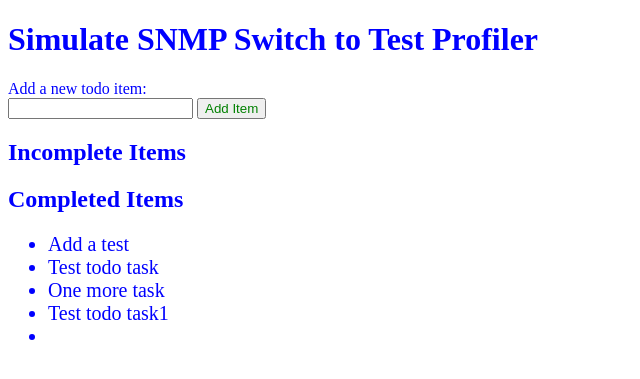
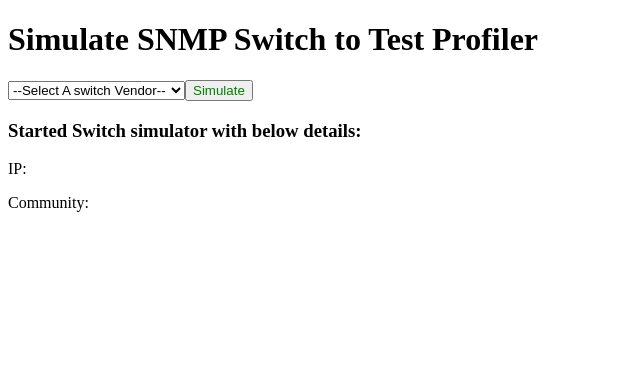
Before and after one commit to prateek88/snmp_simulator_ui, a Flask app: page / in a window 1280 px wide. Shown: the top 379 px of the page, without its empty margins (0-640 px from the left). Run offline with Flask 2, Linux system fonts and the light colour scheme; data comes from the database, SQL or seed files in the repository.

Commit message:
Change web page for basic simulator operation and output

```diff
--- a/app.py
+++ b/app.py
@@ -24,7 +24,7 @@
 
 ###### Adding items######
 @app.route('/run', methods =['POST'])
-def add():
+def run():
 	todo = Todo(text = request.form['todoitem'], complete = False)
 	db.session.add(todo)
 	db.session.commit()
--- a/static/main.css
+++ b/static/main.css
@@ -1,6 +1,6 @@
 body{
 	background:white;
-	color:blue;
+	color:black;
 	margin-top: 5px;
 }
 .button{
--- a/templates/index.html
+++ b/templates/index.html
@@ -8,13 +8,23 @@
 </head>
 <body>
 	<h1>Simulate SNMP Switch to Test Profiler</h1>
-	<div>Add a new todo item:
+	<div>
 		<form action="{{ url_for('run') }}" method="POST">
-			<input type="text" name="todoitem">
-			<input type="submit" value="Add Item" class="button">
+			<select name="switch_type">
+				<option value="">--Select A switch Vendor--</option>
+				<option value="cisco">Cisco</option>
+				<option value="hp">HP</option>
+				<option value="juniper">Juniper</option>
+			<!-- <input type="text" name="todoitem"> -->
+			<input type="submit" value="Simulate" class="button">
 		</form>
 	</div>
-	<div>
+	<div class="started">
+		<h3>Started Switch simulator with below details:</h3>
+		<p>IP: </p>
+		<p>Community: </p>
+	</div>
+	<!-- <div>
 		<h2>Incomplete Items</h2>
 		<ul>
 			{% for todo in incomplete %}
@@ -27,6 +37,6 @@
 			<li style="font-size: 15pt">{{ todo.text }}</li>
 			{% endfor %}
 		</ul>
-	</div>
+	</div> -->
 </body>
 </html>
```
